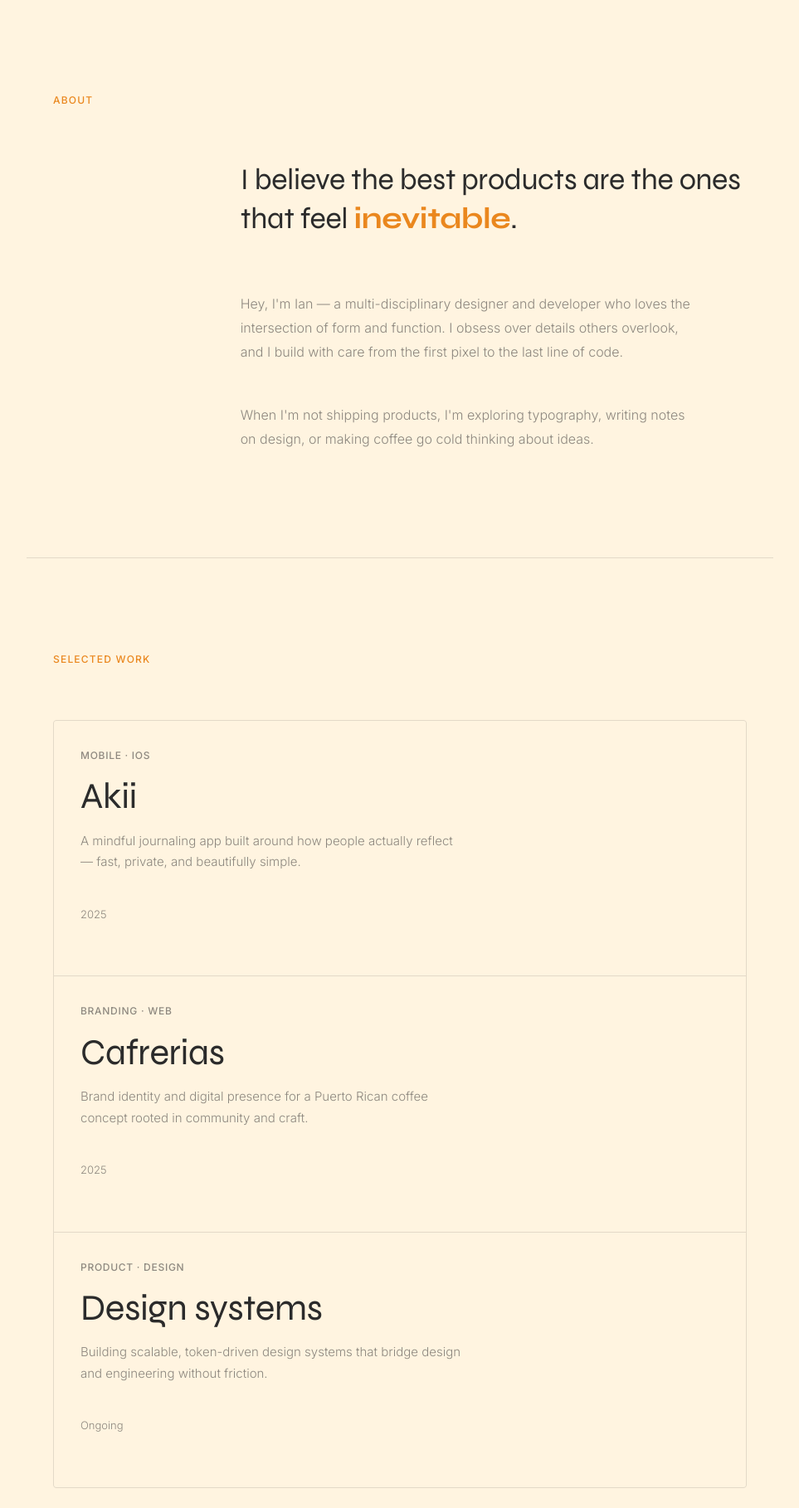
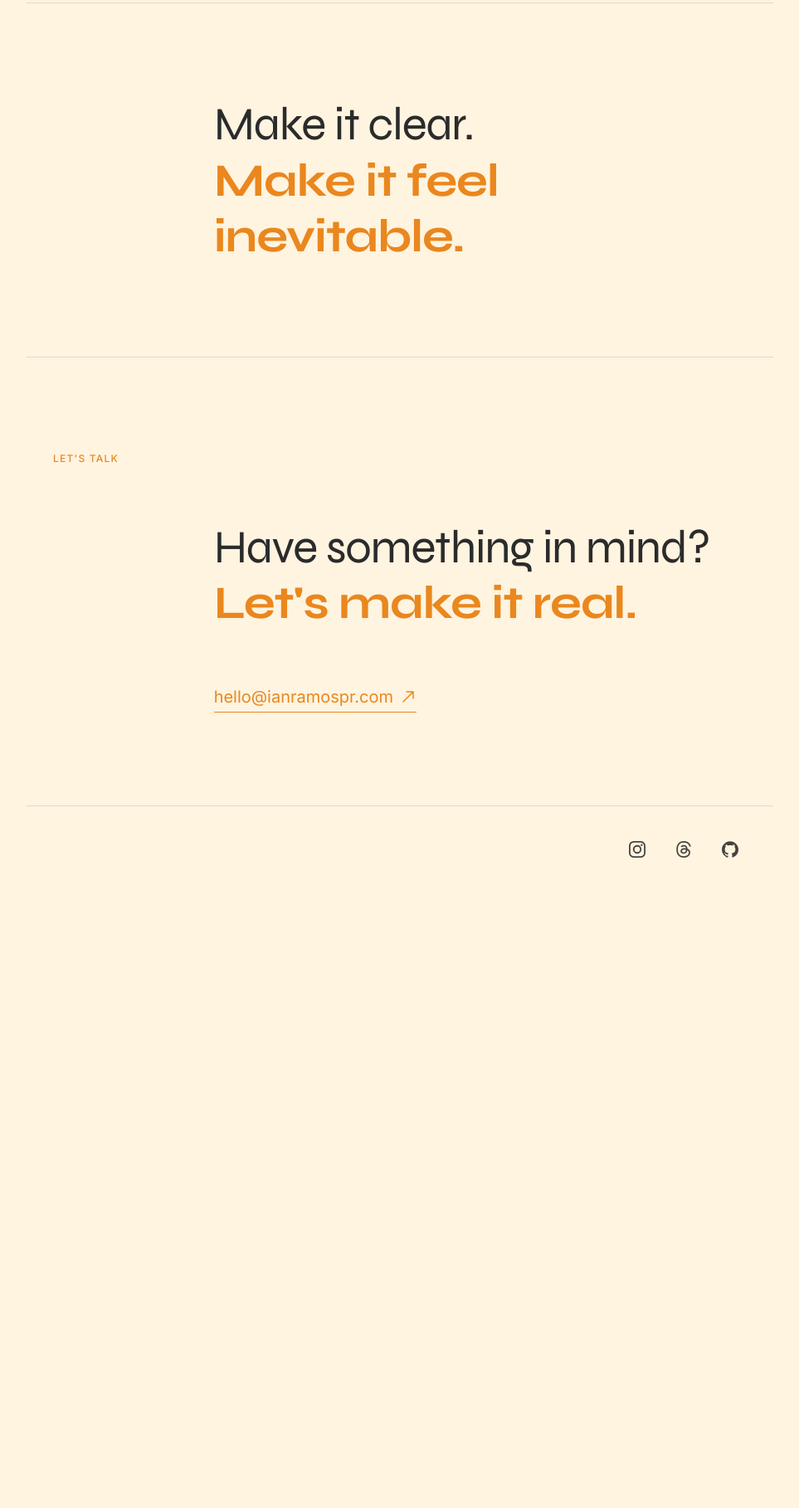
Before and after one commit to ianramospr/ianramospr, a plain HTML site: page index.html in a window 1280 px wide. Shown: the part 979-2797 px from the top of the page at 83% size, without its empty margins (158-1121 px from the left). After the commit the page ends 2055 px from the top, so only its background shows below. Drawn offline with Linux system fonts and the light colour scheme.

Commit message:
refactor: replace card tilt interactivity with logo branding, update layout and footer links, and add social media icons.

```diff
--- a/index.html
+++ b/index.html
@@ -14,8 +14,10 @@
 
   <!-- NAV -->
   <nav class="nav" aria-label="Site navigation">
-    <span class="nav__logo">ian ramos</span>
-    <a href="mailto:hello@ianramos.dev" class="nav__cta" id="nav-cta">Say hello ↗</a>
+    <a href="#hero-heading" class="nav__logo" aria-label="Ian Ramos home">
+      <img src="IAN.svg" alt="Ian Ramos" width="515" height="200" />
+    </a>
+    <a href="mailto:hello@ianramospr.com" class="nav__cta" id="nav-cta">Say hello ↗</a>
   </nav>
 
   <!-- HERO -->
@@ -34,60 +36,13 @@
     </div>
   </section>
 
-  <!-- ABOUT -->
-  <section class="section about" aria-labelledby="about-heading">
-    <div class="section__label reveal">About</div>
-    <div class="about__body">
-      <h2 class="about__heading reveal" id="about-heading">
-        I believe the best products are the ones that feel <em>inevitable</em>.
+  <!-- PRINCIPLE -->
+  <section class="section principle" aria-labelledby="principle-heading">
+    <div class="principle__body">
+      <h2 class="principle__heading reveal" id="principle-heading">
+        Make it clear.<br/><em>Make it feel inevitable.</em>
       </h2>
-      <p class="about__text reveal delay-1">
-        Hey, I'm Ian — a multi-disciplinary designer and developer who loves the intersection of form and function. I obsess over details others overlook, and I build with care from the first pixel to the last line of code.
-      </p>
-      <p class="about__text reveal delay-2">
-        When I'm not shipping products, I'm exploring typography, writing notes on design, or making coffee go cold thinking about ideas.
-      </p>
     </div>
-  </section>
-
-  <!-- WORK -->
-  <section class="section work" aria-labelledby="work-heading">
-    <div class="section__label reveal">Selected work</div>
-    <h2 class="sr-only" id="work-heading">Selected work</h2>
-    <div class="work__grid">
-      <article class="card reveal" id="card-1">
-        <div class="card__tag">Mobile · iOS</div>
-        <h3 class="card__title">Akii</h3>
-        <p class="card__desc">A mindful journaling app built around how people actually reflect — fast, private, and beautifully simple.</p>
-        <span class="card__year">2025</span>
-      </article>
-      <article class="card reveal delay-1" id="card-2">
-        <div class="card__tag">Branding · Web</div>
-        <h3 class="card__title">Cafrerias</h3>
-        <p class="card__desc">Brand identity and digital presence for a Puerto Rican coffee concept rooted in community and craft.</p>
-        <span class="card__year">2025</span>
-      </article>
-      <article class="card reveal delay-2" id="card-3">
-        <div class="card__tag">Product · Design</div>
-        <h3 class="card__title">Design systems</h3>
-        <p class="card__desc">Building scalable, token-driven design systems that bridge design and engineering without friction.</p>
-        <span class="card__year">Ongoing</span>
-      </article>
-    </div>
-  </section>
-
-  <!-- STACK -->
-  <section class="section stack" aria-labelledby="stack-heading">
-    <div class="section__label reveal">Tools & craft</div>
-    <h2 class="sr-only" id="stack-heading">Tools and craft</h2>
-    <ul class="stack__list" role="list">
-      <li class="stack__item reveal">Figma</li>
-      <li class="stack__item reveal delay-1">Swift / SwiftUI</li>
-      <li class="stack__item reveal delay-2">HTML · CSS · JS</li>
-      <li class="stack__item reveal delay-3">Typography</li>
-      <li class="stack__item reveal delay-4">Motion design</li>
-      <li class="stack__item reveal delay-5">Brand identity</li>
-    </ul>
   </section>
 
   <!-- CONTACT -->
@@ -97,8 +52,8 @@
       <h2 class="contact__heading reveal" id="contact-heading">
         Have something in mind?<br/><em>Let's make it real.</em>
       </h2>
-      <a href="mailto:hello@ianramos.dev" class="contact__link reveal delay-1" id="contact-email">
-        hello@ianramos.dev
+      <a href="mailto:hello@ianramospr.com" class="contact__link reveal delay-1" id="contact-email">
+        hello@ianramospr.com
         <svg aria-hidden="true" width="20" height="20" viewBox="0 0 20 20" fill="none">
           <path d="M4 16L16 4M16 4H8M16 4V12" stroke="currentColor" stroke-width="1.5" stroke-linecap="round" stroke-linejoin="round"/>
         </svg>
@@ -108,10 +63,16 @@
 
   <!-- FOOTER -->
   <footer class="footer">
-    <span>© 2025 Ian Ramos</span>
-    <div class="footer__links">
-      <a href="https://twitter.com/ianramospr" target="_blank" rel="noopener noreferrer" id="footer-twitter">Twitter</a>
-      <a href="https://github.com/ianramospr" target="_blank" rel="noopener noreferrer" id="footer-github">GitHub</a>
+    <div class="footer__links" aria-label="Social links">
+      <a href="https://instagram.com/ianramospr" target="_blank" rel="noopener noreferrer" id="footer-instagram" aria-label="Instagram">
+        <img src="instagram.svg" alt="" width="24" height="24" />
+      </a>
+      <a href="https://threads.net/@ianramospr" target="_blank" rel="noopener noreferrer" id="footer-threads" aria-label="Threads">
+        <img src="threads.svg" alt="" width="24" height="24" />
+      </a>
+      <a href="https://github.com/ianramospr" target="_blank" rel="noopener noreferrer" id="footer-github" aria-label="GitHub">
+        <img src="github.svg" alt="" width="24" height="24" />
+      </a>
     </div>
   </footer>
 
--- a/main.js
+++ b/main.js
@@ -32,19 +32,3 @@ const navObserver = new IntersectionObserver(
 // Observe the hero heading as the scroll sentinel
 const heroHeading = document.querySelector('.hero__heading');
 if (heroHeading) navObserver.observe(heroHeading);
-
-/* ============================================
-   CARD TILT (subtle magnetic hover)
-   ============================================ */
-document.querySelectorAll('.card').forEach((card) => {
-  card.addEventListener('mousemove', (e) => {
-    const rect = card.getBoundingClientRect();
-    const x = ((e.clientX - rect.left) / rect.width - 0.5) * 6;
-    const y = ((e.clientY - rect.top) / rect.height - 0.5) * 6;
-    card.style.transform = `perspective(600px) rotateY(${x}deg) rotateX(${-y}deg)`;
-  });
-
-  card.addEventListener('mouseleave', () => {
-    card.style.transform = '';
-  });
-});
--- a/style.css
+++ b/style.css
@@ -134,9 +134,15 @@ img {
 }
 
 .nav__logo {
-  font-family: var(--font-serif);
-  font-size: 1.125rem;
-  letter-spacing: -0.01em;
+  display: inline-flex;
+  align-items: center;
+  width: clamp(4.75rem, 10vw, 6.5rem);
+  min-width: 4.75rem;
+}
+
+.nav__logo img {
+  width: 100%;
+  height: auto;
 }
 
 .nav__cta {
@@ -180,12 +186,12 @@ img {
 .hero__heading {
   font-family: var(--font-serif);
   font-size: clamp(3rem, 9vw, 6.5rem);
-  line-height: 1.05;
+  line-height: 1.12;
   font-weight: 400;
   letter-spacing: -0.02em;
   display: flex;
   flex-direction: column;
-  gap: 0.1em;
+  gap: 0.02em;
   margin-bottom: var(--space-m);
 }
 
@@ -239,137 +245,20 @@ img {
 }
 
 /* ============================================
-   ABOUT
+   PRINCIPLE
    ============================================ */
-.about {
-  display: grid;
-  grid-template-columns: 1fr 2fr;
-  gap: var(--space-l);
-  align-items: start;
-}
-
-.about__heading {
-  font-family: var(--font-serif);
-  font-size: clamp(1.5rem, 3vw, 2.25rem);
-  font-weight: 400;
-  line-height: 1.3;
-  letter-spacing: -0.01em;
-  margin-bottom: var(--space-m);
-  grid-column: 2;
-  grid-row: 1;
-}
-
-.section__label.about-label {
-  grid-column: 1;
-  grid-row: 1;
-  align-self: start;
-  padding-top: 0.25rem;
-}
-
-.about__text {
-  font-size: 1rem;
-  color: var(--text-muted);
-  line-height: 1.8;
-  max-width: 55ch;
-  margin-bottom: var(--space-s);
-  grid-column: 2;
-}
-
-/* Simple about layout */
-.about {
-  display: block;
-}
-
-.about__body {
-  display: grid;
-  gap: var(--space-m);
+.principle__body {
   max-width: 65ch;
   margin-left: auto;
   margin-right: 0;
 }
 
-/* ============================================
-   WORK
-   ============================================ */
-.work__grid {
-  display: grid;
-  gap: 1px;
-  background: var(--border);
-  border: 1px solid var(--border);
-  border-radius: var(--radius);
-  overflow: hidden;
-}
-
-.card {
-  background: var(--bg);
-  padding: var(--space-m) var(--space-m) var(--space-l);
-  display: grid;
-  grid-template-rows: auto 1fr auto auto;
-  gap: var(--space-xs);
-  transition: background var(--transition);
-  cursor: default;
-}
-
-.card:hover {
-  background: color-mix(in oklab, var(--accent) 5%, var(--bg));
-}
-
-.card__tag {
-  font-size: 0.75rem;
-  font-weight: 500;
-  letter-spacing: 0.06em;
-  text-transform: uppercase;
-  color: var(--text-muted);
-  margin-bottom: var(--space-xs);
-}
-
-.card__title {
+.principle__heading {
   font-family: var(--font-serif);
-  font-size: clamp(1.75rem, 4vw, 2.75rem);
+  font-size: clamp(2rem, 5vw, 3.5rem);
   font-weight: 400;
-  letter-spacing: -0.01em;
-  line-height: 1.1;
-  margin-bottom: var(--space-xs);
-}
-
-.card__desc {
-  font-size: 0.9375rem;
-  color: var(--text-muted);
-  line-height: 1.7;
-  max-width: 50ch;
-}
-
-.card__year {
-  font-size: 0.8125rem;
-  color: var(--text-muted);
-  margin-top: var(--space-m);
-  display: block;
-}
-
-/* ============================================
-   STACK
-   ============================================ */
-.stack__list {
-  display: flex;
-  flex-wrap: wrap;
-  gap: var(--space-xs);
-}
-
-.stack__item {
-  font-size: 0.875rem;
-  font-weight: 400;
-  padding: 0.5rem 1.1rem;
-  border: 1px solid var(--border);
-  border-radius: 100px;
-  color: var(--text);
-  transition: border-color var(--transition), color var(--transition), background var(--transition);
-  cursor: default;
-}
-
-.stack__item:hover {
-  border-color: var(--accent);
-  color: var(--accent);
-  background: color-mix(in oklab, var(--accent) 6%, var(--bg));
+  line-height: 1.2;
+  letter-spacing: -0.02em;
 }
 
 /* ============================================
@@ -416,7 +305,7 @@ img {
   padding: var(--space-m);
   width: 100%;
   display: flex;
-  justify-content: space-between;
+  justify-content: flex-end;
   align-items: center;
   border-top: 1px solid var(--border);
   font-size: 0.8125rem;
@@ -425,16 +314,32 @@ img {
 
 .footer__links {
   display: flex;
-  gap: var(--space-m);
+  gap: var(--space-s);
 }
 
 .footer__links a {
+  display: inline-flex;
+  align-items: center;
+  justify-content: center;
+  width: 2.5rem;
+  height: 2.5rem;
   color: var(--text-muted);
-  transition: color var(--transition);
+  transition: color var(--transition), opacity var(--transition);
+}
+
+.footer__links img {
+  width: 1.25rem;
+  height: 1.25rem;
+  opacity: 0.72;
+  transition: opacity var(--transition);
 }
 
 .footer__links a:hover {
   color: var(--accent);
+}
+
+.footer__links a:hover img {
+  opacity: 1;
 }
 
 /* ============================================
@@ -459,7 +364,7 @@ img {
     padding-inline: var(--space-s);
   }
 
-  .about__body {
+  .principle__body {
     margin: 0;
   }
 
```
Also changed, not shown: IAN.svg (added), github.svg (added), instagram.svg (added), threads.svg (added).
